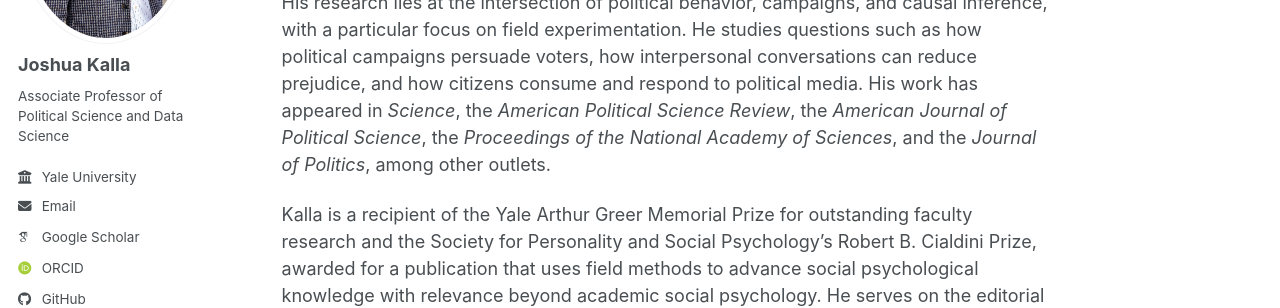
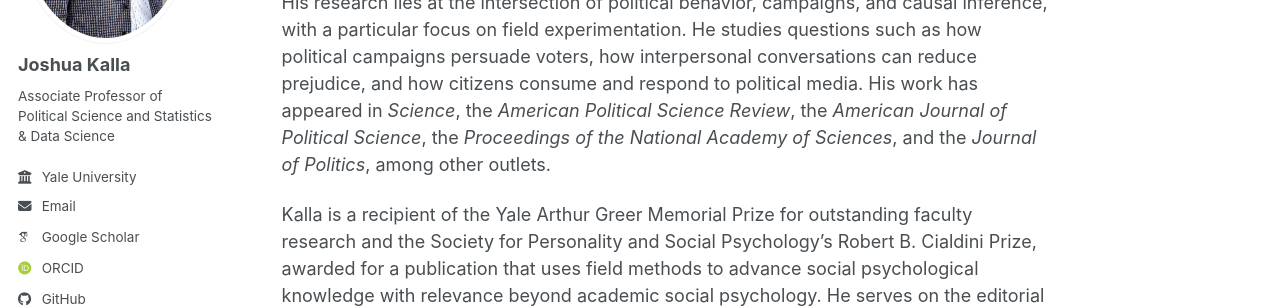
Before and after one commit to joshuakalla/joshuakalla.github.io, a Jekyll site: the page built from _pages/about.md, in a window 1280 px wide. Shown: the part 291-599 px from the top of the page. Built offline with Jekyll 4.4.1, drawn with Linux system fonts in a browser that asks for light colours; some web fonts are replaced; a script that is not in the unit is left out.

Commit message:
update bio

```diff
--- a/_config.yml
+++ b/_config.yml
@@ -13,7 +13,7 @@
 author:
   avatar           : "Headshot.jpg"
   name             : "Joshua Kalla"
-  bio              : "Associate Professor of Political Science and Data Science"
+  bio              : "Associate Professor of Political Science and Statistics & Data Science"
   employer         : "Yale University"
   email            : "josh.kalla@yale.edu"
   googlescholar    : "https://scholar.google.com/citations?user=oa7nNxcAAAAJ&hl=en"
```
